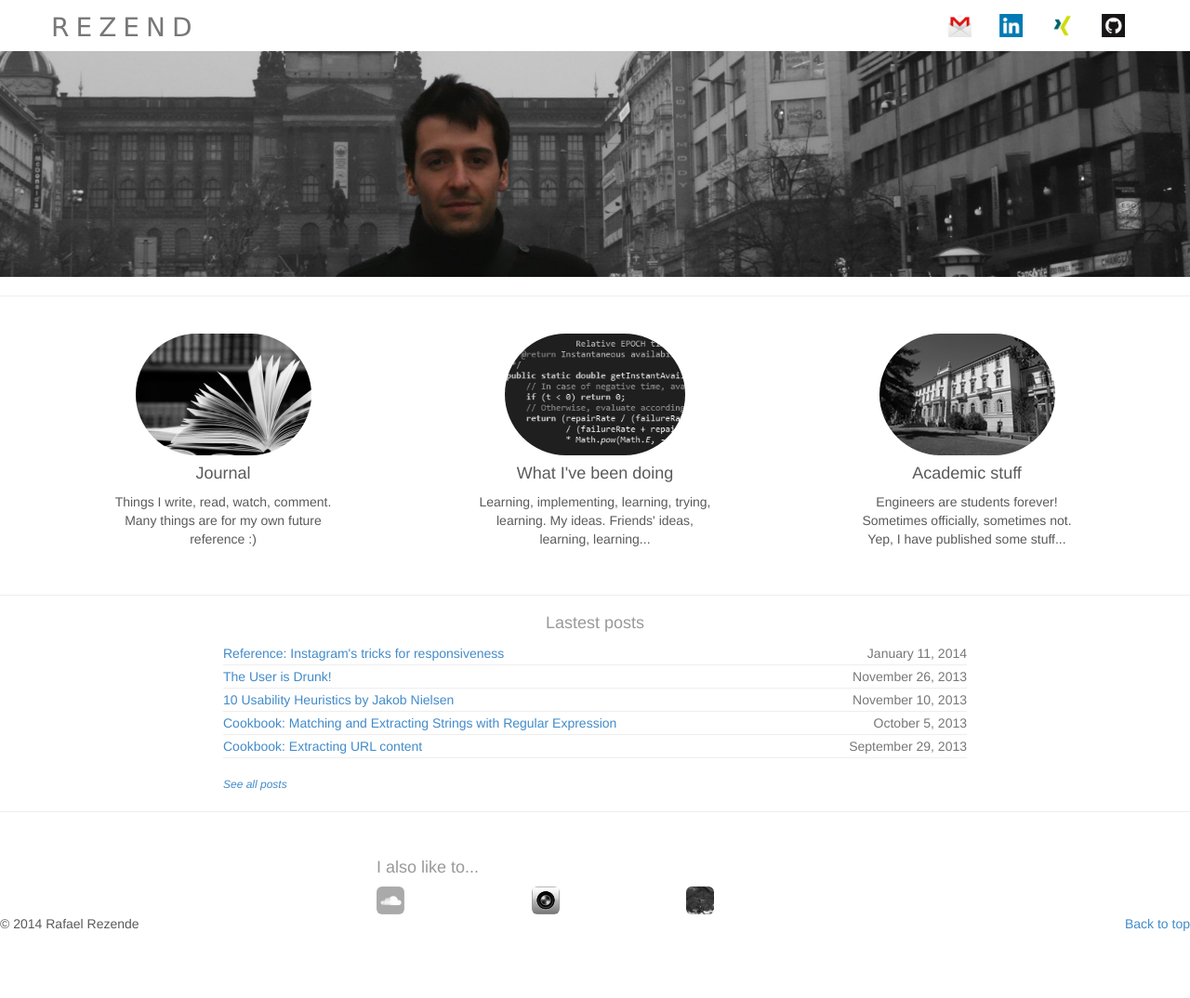
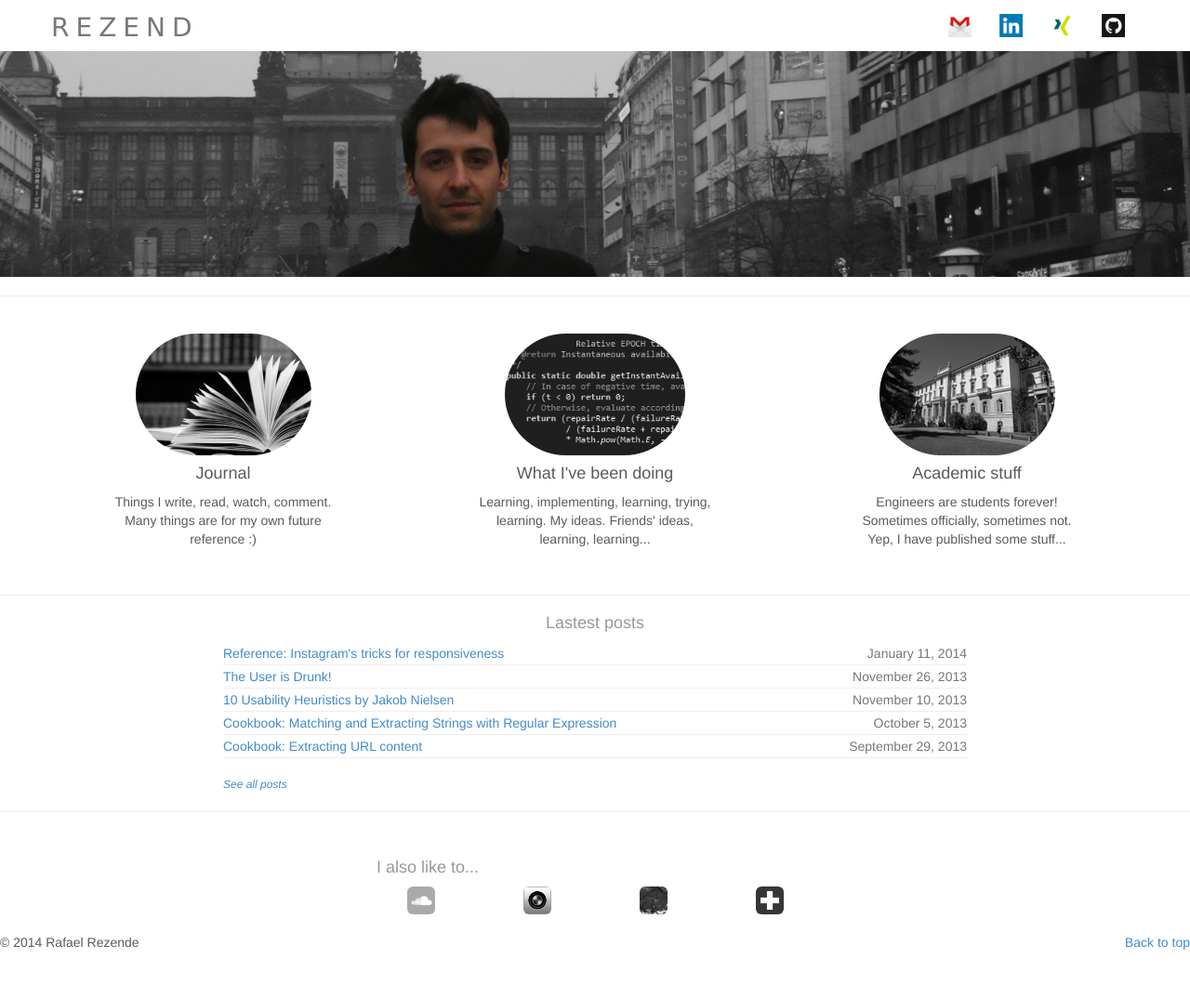
Before and after one commit to rafaelrezend/rafaelrezend.github.io, a Jekyll site: the page built from index.html, in a window 1280 px wide. Shown: the whole page at 93% size. Built offline with Jekyll 4.4.1, drawn with Linux system fonts in a browser that asks for light colours; Markdown is read by kramdown in place of the engine named in the settings.

Commit message:
Replacing link of Vida Suica to Play plugin.

```diff
--- a/_layouts/main.html
+++ b/_layouts/main.html
@@ -109,19 +109,17 @@
 		<h4><span class="text-muted">I also like to...</span></h4>
 		<!-- Three columns of text below the carousel -->
 		<div class="row">
-			<div class="col-4">
+			<div class="col-3">
 				<a href="https://soundcloud.com/audiotripband" id="ext-tooltip" data-title="...sing in the shower!"><img class="img-rounded grayscale" src="images/icon_soundcloud.png" width="30px"></a>
 			</div>
-			<div class="col-4">
+			<div class="col-3">
 				<a id="ext-tooltip" data-title="...pretend I'm photographer. (not ready yet)"><img class="img-rounded grayscale" src="images/icon_camera.png" width="30px"></a>
 			</div>
-            <!--
 			<div class="col-3">
-				<a href="http://vidasuica.wordpress.com/" id="ext-tooltip" data-title="...tell people about my lovely home. (portuguese only)"><img class="img-rounded grayscale" src="images/icon_swiss.png" width="30px"></a>
+				<a href="http://myaquaria.wordpress.com/" id="ext-tooltip" data-title="...take my fishes for a walk!"><img class="img-rounded grayscale" src="images/icon_aquaria.png" width="30px"></a>
 			</div>
-            -->
-			<div class="col-4">
-				<a href="http://myaquaria.wordpress.com/" id="ext-tooltip" data-title="...take my fishes for a walk!"><img class="img-rounded grayscale" src="images/icon_aquaria.png" width="30px"></a>
+            <div class="col-3">
+				<a href="play-plugin-jenkins.html" id="ext-tooltip" data-title="... play with Jenkins."><img class="img-rounded grayscale" src="images/icon_swiss.png" width="30px"></a>
 			</div>
 		</div>
 	</div><!-- /.container -->
```
